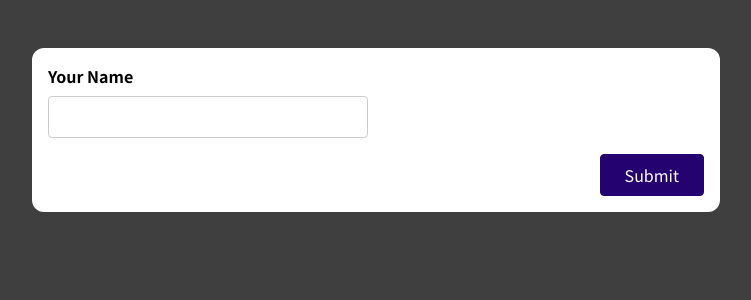
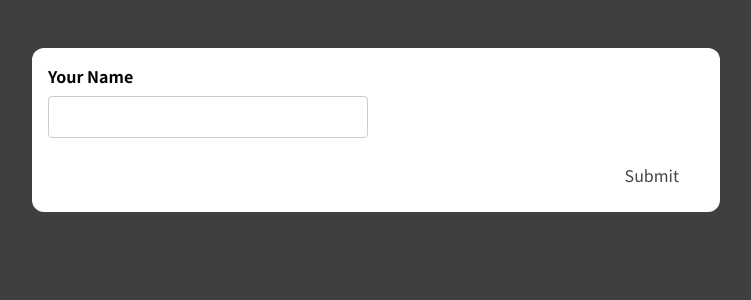
Before and after one commit to Pavithrank02/react-handling-form, a React (Create React App) app: page / in a window 1280 px wide. Shown: the top 300 px of the page, without its empty margins (264-1015 px from the left). Built offline with nearby package versions, Linux system fonts and the light colour scheme.

Commit message:
overall form validity

```diff
--- a/src/components/SimpleInput.js
+++ b/src/components/SimpleInput.js
@@ -1,4 +1,4 @@
-import { useEffect, useState } from "react";
+import { useState } from "react";
 
 const SimpleInput = (props) => {
   const [enteredName, setEnteredName] = useState('');
@@ -6,6 +6,13 @@
 
   const enteredNameIsValid = enteredName.trim() !== '';
   const nameInputIsInvalid = !enteredNameIsValid && enteredNameTouched;
+
+  let formIsValid = false;
+
+    if(enteredNameIsValid) {
+      formIsValid = true;
+    }
+
 
   const nameInputChangeHandler = event => {
     setEnteredName(event.target.value);
@@ -44,7 +51,7 @@
         {nameInputIsInvalid && <p className="error-text"> Name must not be empty</p>}
       </div>
       <div className="form-actions">
-        <button>Submit</button>
+        <button disabled={!formIsValid}>Submit</button>
       </div>
     </form>
   );
--- a/src/index.css
+++ b/src/index.css
@@ -73,12 +73,20 @@
   cursor: pointer;
 }
 
+
 button:hover,
 button:active {
   background-color: #33059e;
   border-color: #33059e;
 }
-
+button:disabled,
+button:disabled:hover,
+button:disabled:active {
+  background-color: white;
+  color: rgb(70, 70, 70);
+  border-color: white;
+  cursor: not-allowed;
+}
 .form-actions {
   text-align: right;
 }
```
Also changed, not shown: 1 other file (tests, documents, lock files or other folders).
